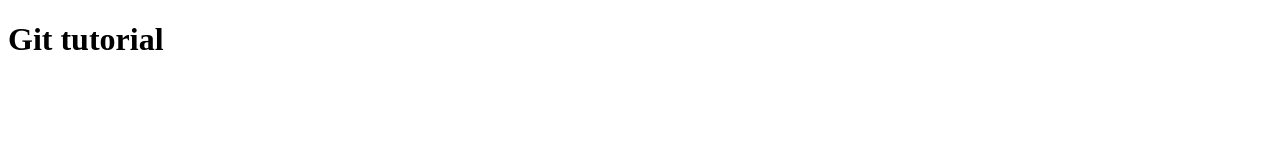
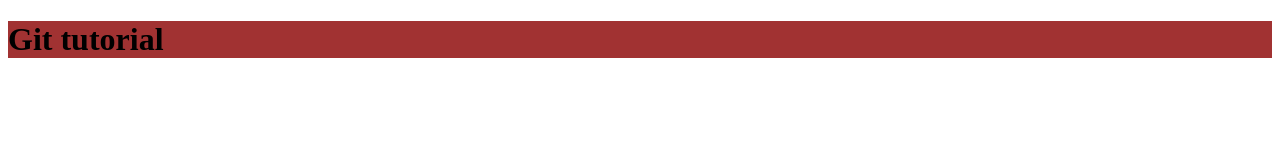
Before and after one commit to shahidul-islam125/test, a plain HTML site: page index.html in a window 1280 px wide. Drawn offline with Linux system fonts and the light colour scheme.

Commit message:
all files are commited  in single command

```diff
--- a/index.html
+++ b/index.html
@@ -5,6 +5,7 @@
     <meta http-equiv="X-UA-Compatible" content="IE=edge">
     <meta name="viewport" content="width=device-width, initial-scale=1.0">
     <title>Document</title>
+    <link rel="stylesheet" href="style.css">
 </head>
 <body>
     <h1>Git tutorial</h1>
--- a/style.css
+++ b/style.css
@@ -0,0 +1,3 @@
+h1{
+    background: rgb(161, 50, 50);
+}
```
